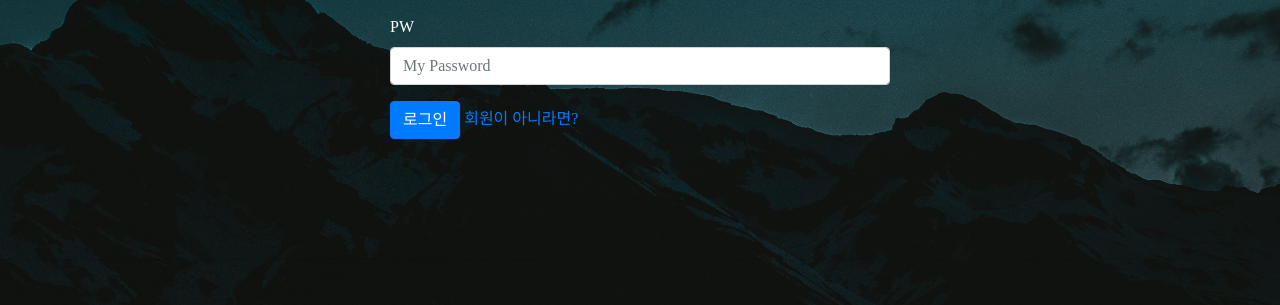
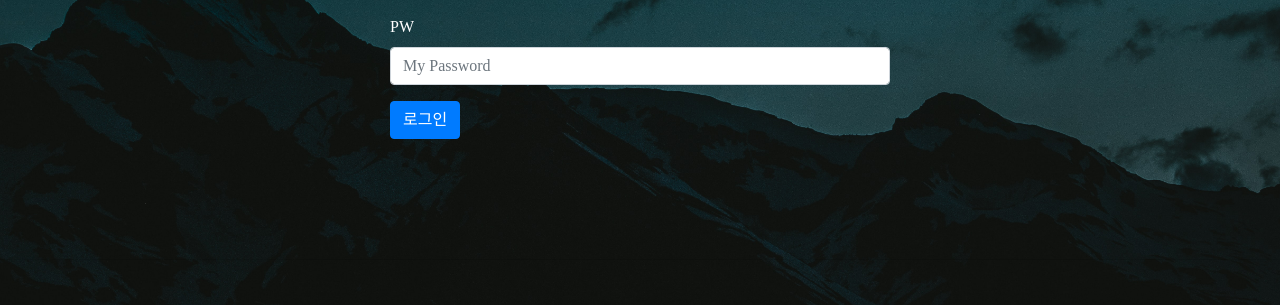
Before and after one commit to DongHyunKIM-Hi/SleepPattern, a Flask app: page /login in a window 1280 px wide. Shown: the part 677-982 px from the top of the page. Run offline with Flask 2, Linux system fonts and the light colour scheme; some libraries are stand-ins or nearby versions; some web fonts are replaced.

Commit message:
회원가입 버튼 삭제

```diff
--- a/templates/login.html
+++ b/templates/login.html
@@ -112,7 +112,6 @@
                 <input type="password" class="form-control" id="userpw" placeholder="My Password">
             </div>
             <button class="btn btn-primary" onclick="login()">로그인</button>
-            <a href="/register">회원이 아니라면?</a>
         </div>
     </div>
 
```
